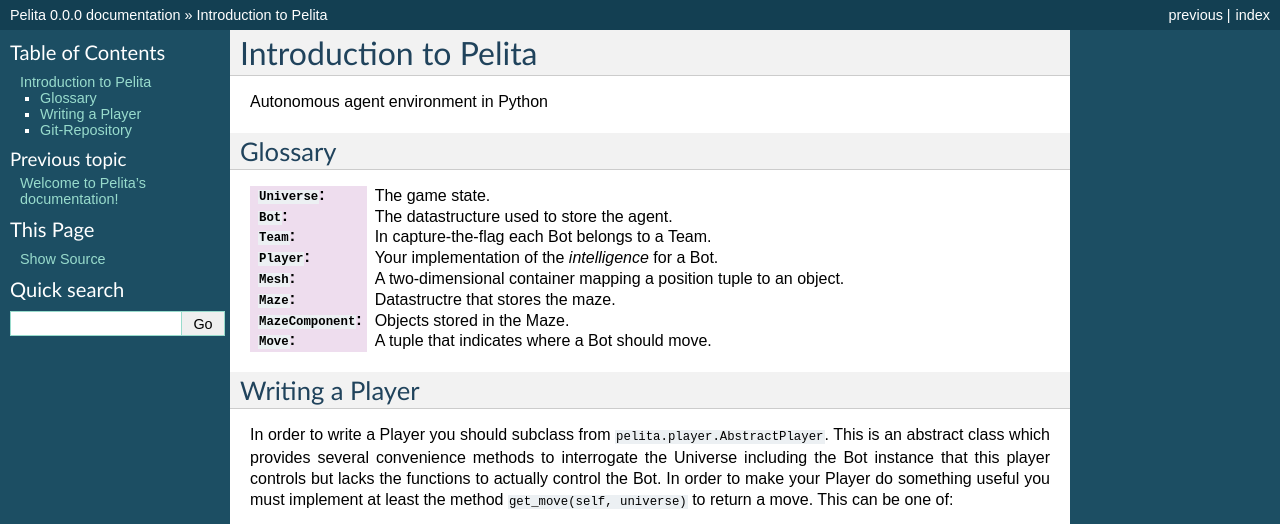
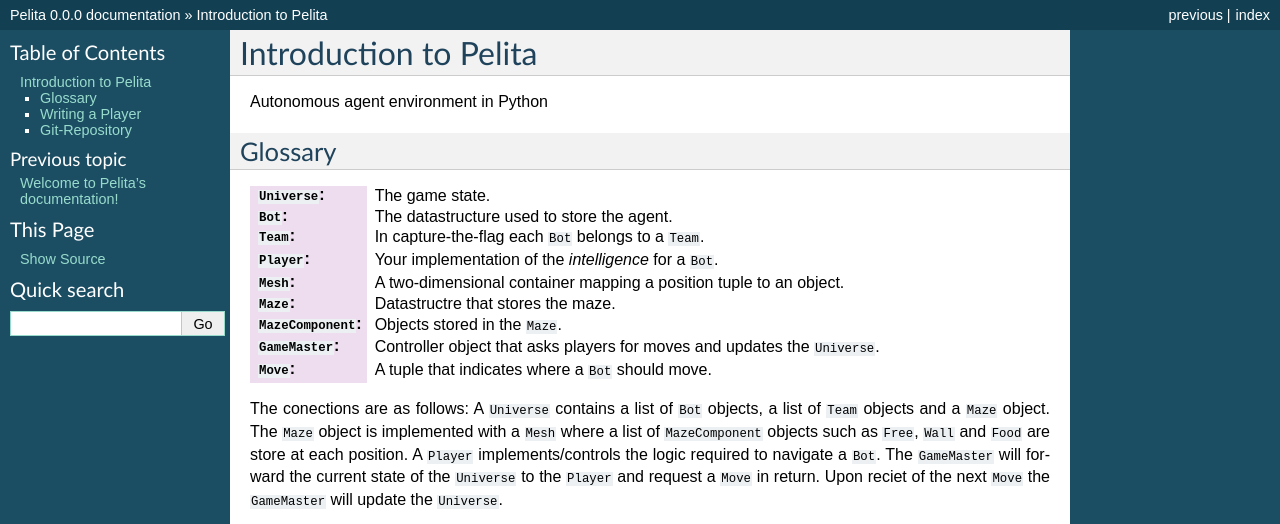
Before and after one commit to ASPP/pelita, a Sphinx documentation site: the page built from doc/source/intro.rst, in a window 1280 px wide and 900 px high, cut to the strip 0-524 px from the top of the window. Built offline with Sphinx 7.4.7, drawn with Linux system fonts in a browser that asks for light colours.

Commit message:
DOC: expand the glossary a little

```diff
--- a/doc/source/intro.rst
+++ b/doc/source/intro.rst
@@ -14,10 +14,10 @@
     The datastructure used to store the agent.
 
 :``Team``:
-    In capture-the-flag each Bot belongs to a Team.
+    In capture-the-flag each ``Bot`` belongs to a ``Team``.
 
 :``Player``:
-    Your implementation of the *intelligence* for a Bot.
+    Your implementation of the *intelligence* for a ``Bot``.
 
 :``Mesh``:
     A two-dimensional container mapping a position tuple to an object.
@@ -26,10 +26,22 @@
     Datastructre that stores the maze.
 
 :``MazeComponent``:
-    Objects stored in the Maze.
+    Objects stored in the ``Maze``.
+
+:``GameMaster``:
+    Controller object that asks players for moves and updates the ``Universe``.
 
 :``Move``:
-    A tuple that indicates where a Bot should move.
+    A tuple that indicates where a ``Bot`` should move.
+
+The conections are as follows: A ``Universe`` contains a list of ``Bot``
+objects, a list of ``Team`` objects and a ``Maze`` object. The ``Maze`` object
+is implemented with a ``Mesh`` where a list of ``MazeComponent`` objects such as
+``Free``, ``Wall`` and ``Food`` are store at each position.  A ``Player``
+implements/controls the logic required to navigate a ``Bot``. The ``GameMaster``
+will forward the current state of the ``Universe`` to the ``Player`` and request
+a ``Move`` in return. Upon reciet of the next ``Move`` the ``GameMaster`` will
+update the ``Universe``.
 
 Writing a Player
 ================
```
